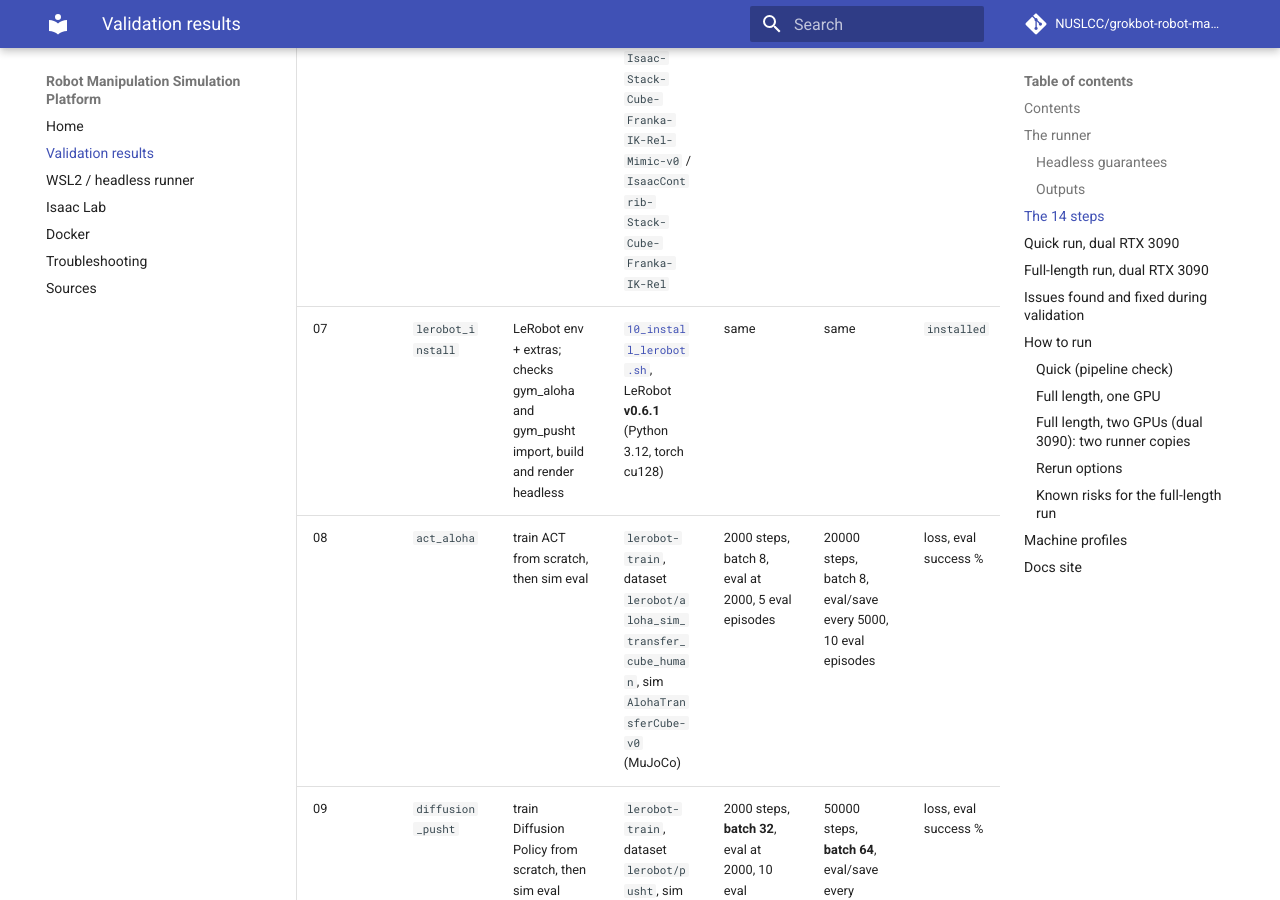
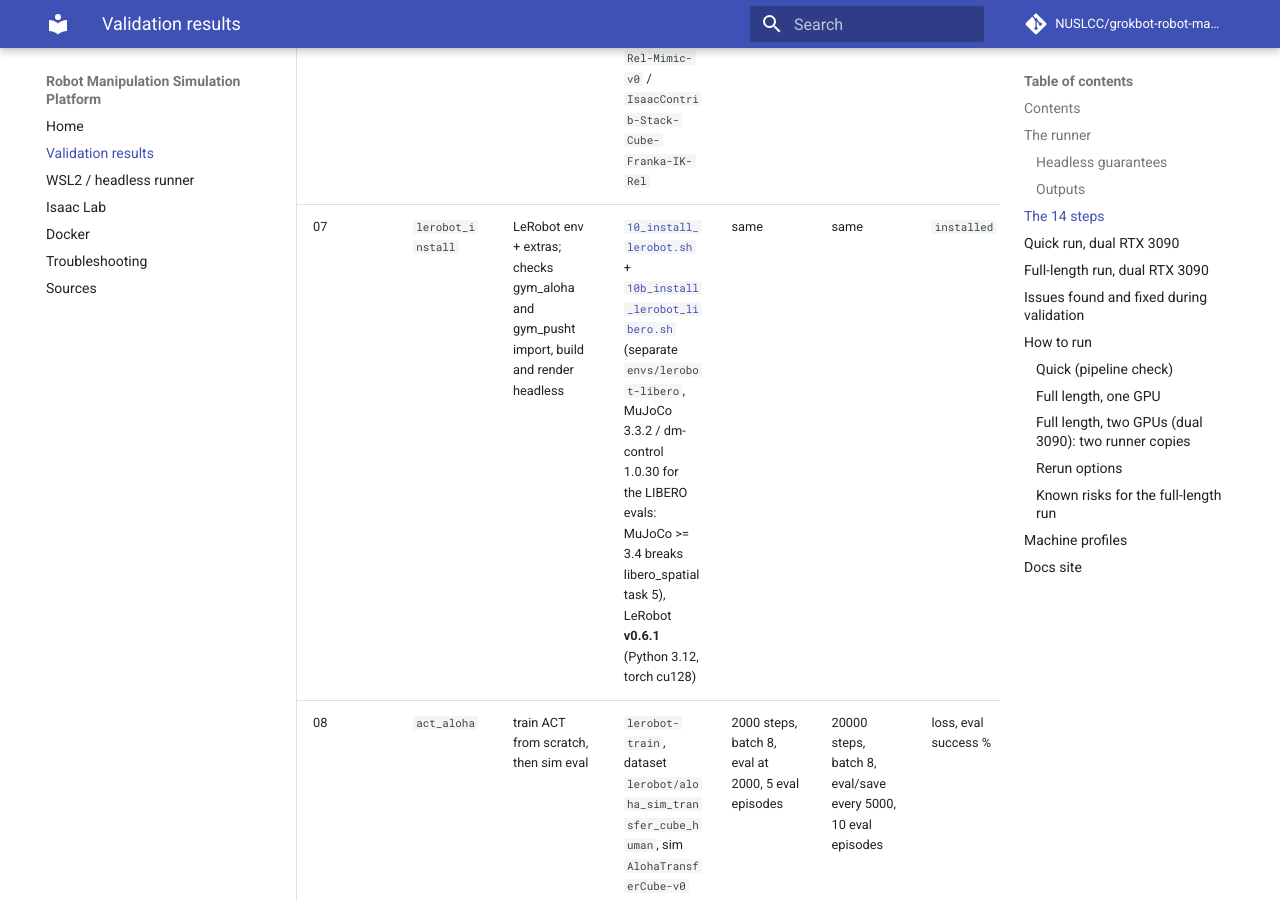
Before and after one commit to NUSLCC/grokbot-robot-manipulation, an MkDocs documentation site: the page built from docs/VALIDATION.md, in a window 1280 px wide and 900 px high, scrolled down 3830 px. Built offline with MkDocs 1.6.1 and Material for MkDocs 9.7.7, drawn with Linux system fonts in a browser that asks for light colours; comment, search, counter and statistics services are not loaded.

Commit message:
Dedicated LIBERO env (envs/lerobot-libero, MuJoCo 3.3.2 + dm-control 1.0.30) for LeRobot LIBERO evals; MuJoCo >= 3.4 breaks libero_spatial task 5

```diff
--- a/docs/VALIDATION.md
+++ b/docs/VALIDATION.md
@@ -87,7 +87,7 @@ Isaac checks).
 | 04 | `isaac_physx_smoke` | the same smoke with `physics=isaacsim_physx` (exercises Isaac Sim / Kit) | same script, `SMOKE_PHYSICS=isaacsim_physx` | 32 envs, 2 iterations | 64 envs, 3 iterations | `checks PASS=n FAIL=n` | isaac_validate |
 | 05 | `isaac_rl_franka` | Isaac Lab RL training (rsl_rl PPO), headless | [`train/isaaclab_rl_franka.sh`](../scripts/train/isaaclab_rl_franka.sh) | `Isaac-Reach-Franka`, 512 envs, 30 iterations, no play | `Isaac-Lift-Franka`, 1024 envs, 1500 iterations, no play | mean reward, last iteration | isaac_validate |
 | 06 | `isaac_mimic` (optional, `RUN_MIMIC=1`) | Isaac Lab Mimic: annotate subtasks, generate synthetic demos, train robomimic BC, play rollouts | [`train/isaaclab_mimic_stack.sh`](../scripts/train/isaaclab_mimic_stack.sh); NVIDIA's Franka cube-stack human dataset (Isaac 6.2 assets); `Isaac-Stack-Cube-Franka-IK-Rel-Mimic-v0` / `IsaacContrib-Stack-Cube-Franka-IK-Rel` | 20 generated demos (10 envs), 20 epochs, 5 rollouts | 1000 generated demos (100 envs), 1000 epochs, 50 rollouts | `play success x% (k/n rollouts)` | isaac_validate |
-| 07 | `lerobot_install` | LeRobot env + extras; checks gym_aloha and gym_pusht import, build and render headless | [`10_install_lerobot.sh`](../scripts/10_install_lerobot.sh), LeRobot **v0.6.1** (Python 3.12, torch cu128) | same | same | `installed` | base_deps |
+| 07 | `lerobot_install` | LeRobot env + extras; checks gym_aloha and gym_pusht import, build and render headless | [`10_install_lerobot.sh`](../scripts/10_install_lerobot.sh) + [`10b_install_lerobot_libero.sh`](../scripts/10b_install_lerobot_libero.sh) (separate `envs/lerobot-libero`, MuJoCo 3.3.2 / dm-control 1.0.30 for the LIBERO evals: MuJoCo >= 3.4 breaks libero_spatial task 5), LeRobot **v0.6.1** (Python 3.12, torch cu128) | same | same | `installed` | base_deps |
 | 08 | `act_aloha` | train ACT from scratch, then sim eval | `lerobot-train`, dataset `lerobot/aloha_sim_transfer_cube_human`, sim `AlohaTransferCube-v0` (MuJoCo) | 2000 steps, batch 8, eval at 2000, 5 eval episodes | 20000 steps, batch 8, eval/save every 5000, 10 eval episodes | loss, eval success % | lerobot_install |
 | 09 | `diffusion_pusht` | train Diffusion Policy from scratch, then sim eval | `lerobot-train`, dataset `lerobot/pusht`, sim PushT (pygame) | 2000 steps, **batch 32**, eval at 2000, 10 eval episodes | 50000 steps, **batch 64**, eval/save every 10000, 50 eval episodes | loss, eval success % | lerobot_install |
 | 10 | `smolvla_libero_eval` | evaluate a released VLA on LIBERO | `lerobot-eval`, model `lerobot/smolvla_libero`, LIBERO (MuJoCo) | `libero_object`, `N_EPISODES=1` | `libero_object`, `N_EPISODES=2` | success % (`eval_info.json`) | lerobot_install |
```
Also changed, not shown: README.md (+1 -0 lines), 7 other files.
